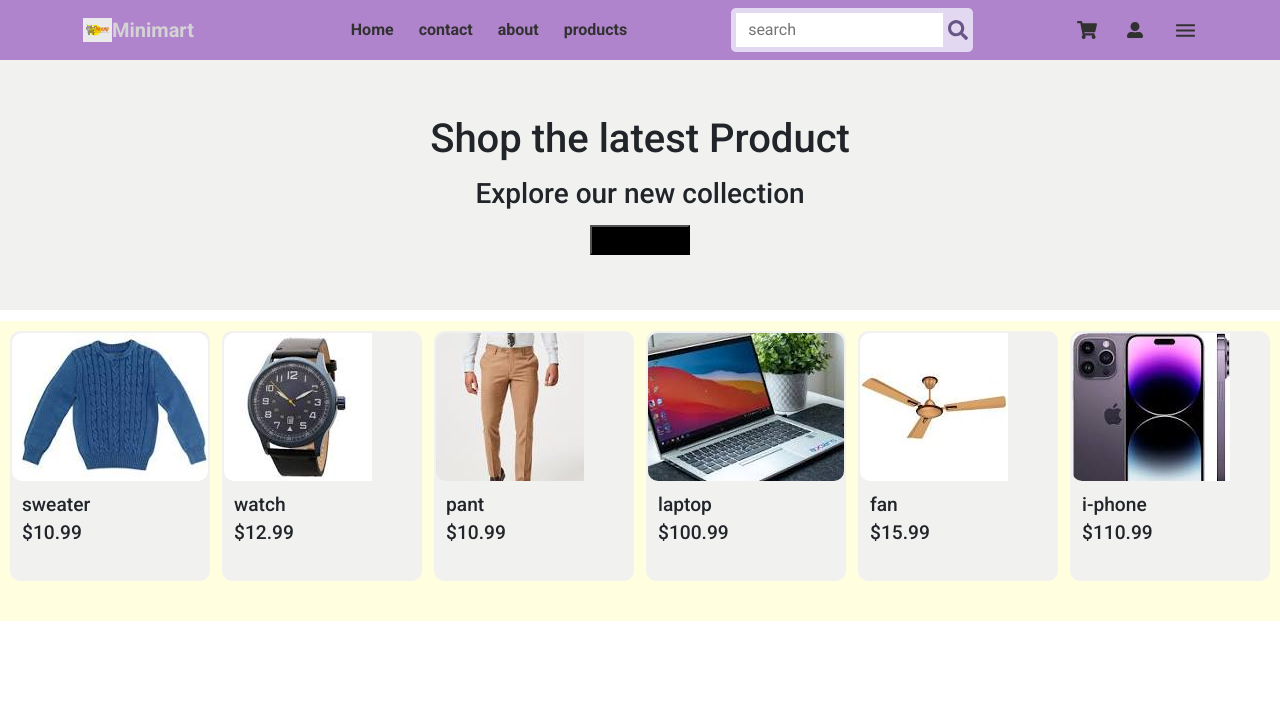
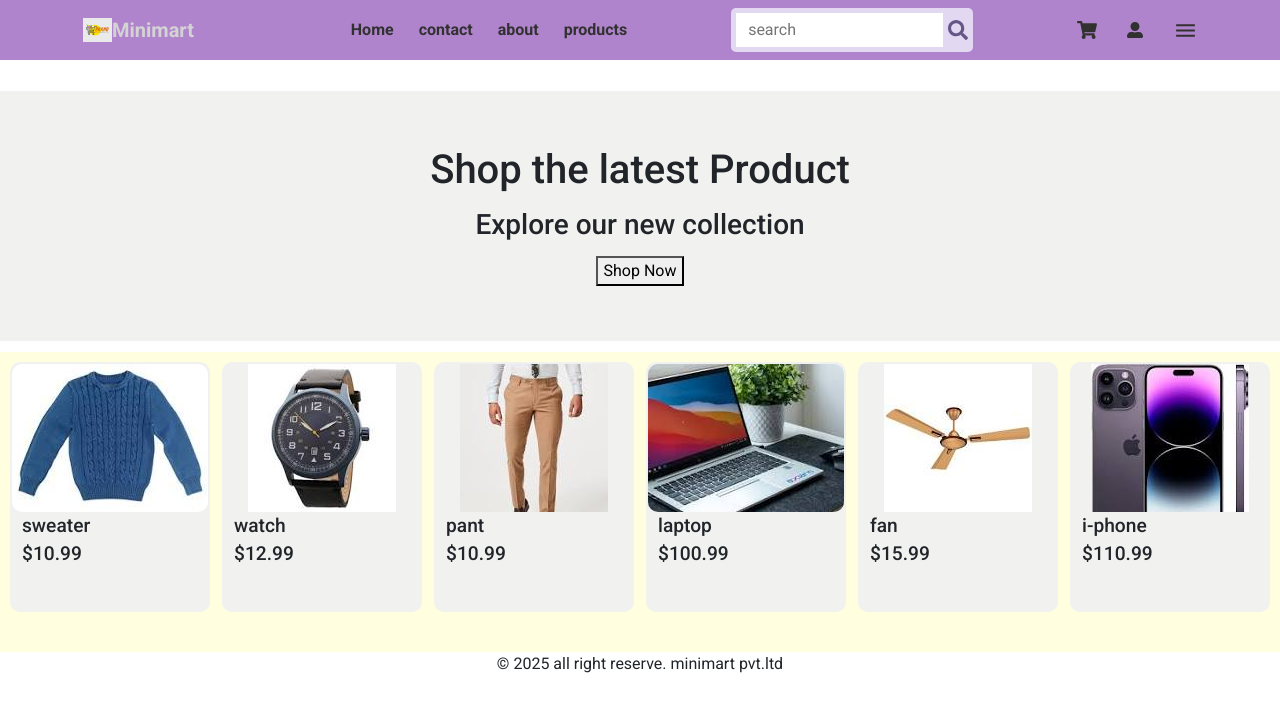
Before and after one commit to SubhamG45/minimart, a React (Vite) app: page / in a window 1280 px wide. Shown: the top 712 px of the page. Built offline with nearby package versions, Linux system fonts and the light colour scheme.

Commit message:
Ecommerce navbar and home section

```diff
--- a/src/components/Home.css
+++ b/src/components/Home.css
@@ -3,8 +3,8 @@
 *{
     font-family: "Roboto", sans-serif;
 }
-button{
-     background-color: black;
+button:hover{
+     background-color: #333;
      width: 100px;
 
     /* margin: 0 auto; */
@@ -52,6 +52,10 @@ button{
     /* background-color:blue; */
     margin-bottom:  10px;
     border-radius: 10px;
+    display: flex;
+    justify-content: center;
+    align-items: center;
+    margin: auto;
 
 }
 .product-name{
@@ -61,3 +65,16 @@ button{
 
 
 }
+.last{
+    display: grid;
+    flex-direction: column;
+    justify-content: center;
+    align-items: center;
+    list-style: none;
+    text-decoration: none;
+}
+.last{
+    display: flex;
+    justify-content: center;
+    align-items: center;
+}
--- a/src/components/Home.jsx
+++ b/src/components/Home.jsx
@@ -1,13 +1,17 @@
 import "./Home.css";
 import clothes from "../assets/sweater.jpeg";
-import watch from "../assets/watch.jpeg"
-import pant from "../assets/pant.jpeg"
-import laptop from "../assets/laptop.jpeg"
-import fan from "../assets/fan.jpeg"
-import iphone from "../assets/iphone.jpeg"
+import watch from "../assets/watch.jpeg";
+import pant from "../assets/pant.jpeg";
+import laptop from "../assets/laptop.jpeg";
+import fan from "../assets/fan.jpeg";
+import iphone from "../assets/iphone.jpeg";
 function Home() {
   return (
     <>
+      <marquee direction="left-right">
+        {" "}
+        Hello ! Welcome to minimart shopping
+      </marquee>
       <div className="body">
         <div className="hero-section">
           <h1>Shop the latest Product</h1>
@@ -22,47 +26,63 @@ function Home() {
       <div className="product-container">
         <div className="product">
           <div className="image-container">
+            <a href="#">
               <img className="image" src={clothes} alt="clothes"></img>
+            </a>
           </div>
           <div className="product-name">sweater</div>
           <div className="product-name">$10.99</div>
         </div>
         <div className="product">
           <div className="image-container">
+            <a href="#">
               <img className="image" src={watch} alt="watch"></img>
+            </a>
           </div>
           <div className="product-name">watch</div>
           <div className="product-name">$12.99</div>
         </div>
         <div className="product">
           <div className="image-container">
+            <a href="#">
               <img className="image" src={pant} alt="pant"></img>
+            </a>
           </div>
           <div className="product-name">pant</div>
           <div className="product-name">$10.99</div>
         </div>
         <div className="product">
           <div className="image-container">
+            <a href="#">
               <img className="image" src={laptop} alt="laptop"></img>
+            </a>
           </div>
           <div className="product-name">laptop</div>
           <div className="product-name">$100.99</div>
         </div>
         <div className="product">
           <div className="image-container">
+            <a href="#">
               <img className="image" src={fan} alt="fan"></img>
+            </a>
           </div>
           <div className="product-name">fan</div>
           <div className="product-name">$15.99</div>
         </div>
         <div className="product">
           <div className="image-container">
+            <a href="#">
               <img className="image" src={iphone} alt="iphone"></img>
+            </a>
           </div>
           <div className="product-name">i-phone</div>
           <div className="product-name">$110.99</div>
         </div>
       </div>
+
+      <div className="last">
+        <p>© 2025 all right reserve. minimart pvt.ltd</p>
+      </div>
     </>
   );
 }
```
Lines whose indentation alone changed are shown as unchanged.
